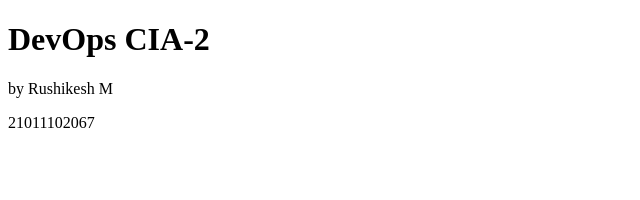
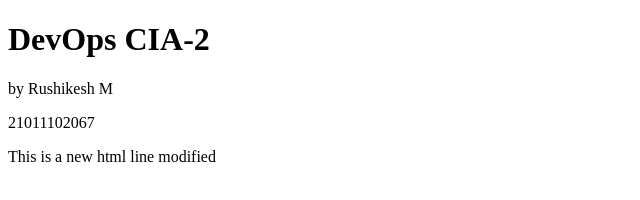
Before and after one commit to zenyuzien/dvps_site, a plain HTML site: page index.html in a window 1280 px wide. Shown: the whole page, without its empty margins (0-640 px from the left). Drawn offline with Linux system fonts and the light colour scheme.

Commit message:
Update index.html
added new line

```diff
--- a/index.html
+++ b/index.html
@@ -9,5 +9,6 @@
     <h1>DevOps CIA-2</h1>
     <p>by Rushikesh M</p>
     <p>21011102067</p>
+    <p>This is a new html line modified</p>
 </body>
 </html>
```
